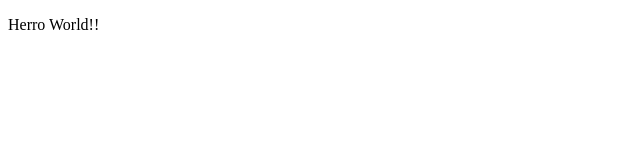
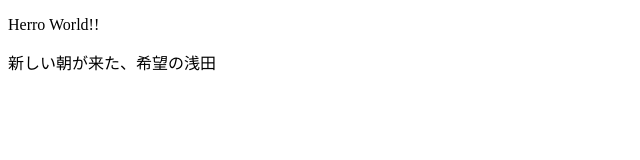
Before and after one commit to ss339ky771/test, a plain HTML site: page index.html in a window 1280 px wide. Shown: the whole page, without its empty margins (0-640 px from the left). Drawn offline with Linux system fonts and the light colour scheme.

Commit message:
3回目のコミット

```diff
--- a/index.html
+++ b/index.html
@@ -8,5 +8,6 @@
 </head>
 <body>
     <p>Herro World!!</p>
+    <p>新しい朝が来た、希望の浅田</p>
 </body>
 </html>
```
Also changed, not shown: 1 other file.
